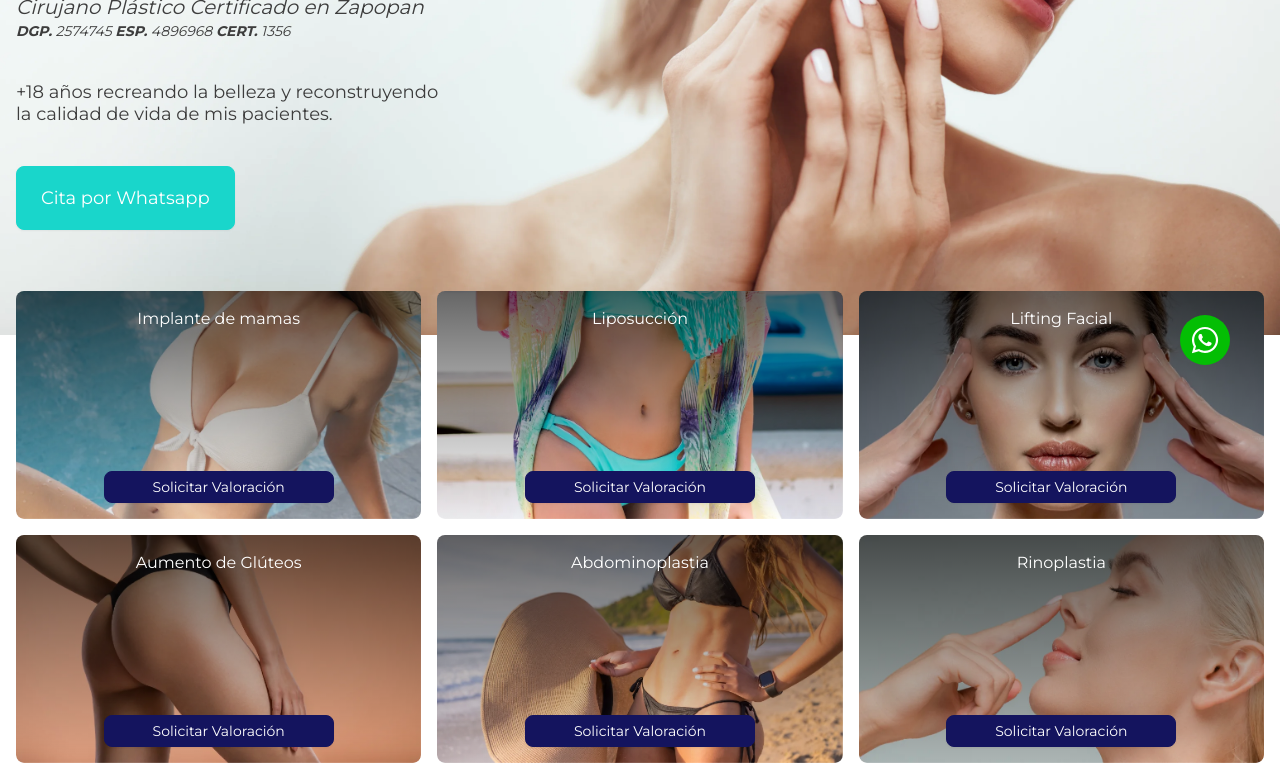
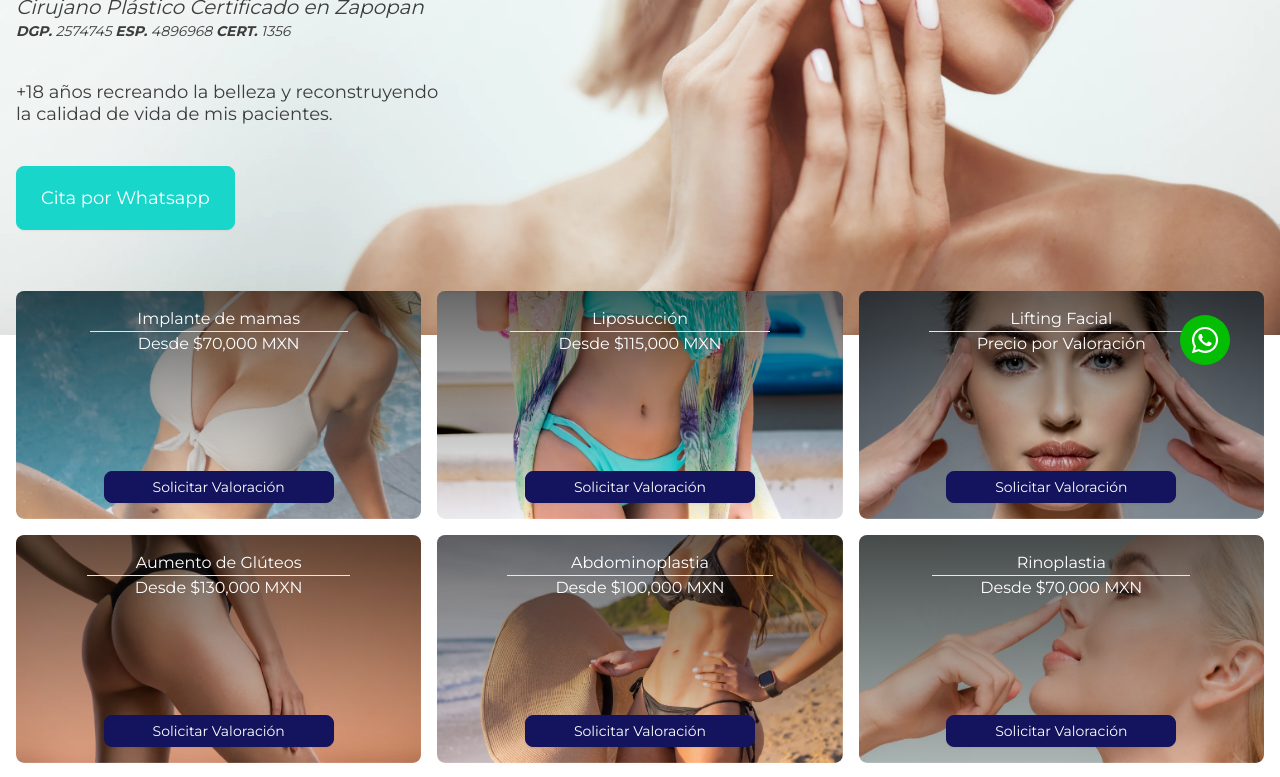
Before and after one commit to senso-mx/dr_francisco_camacho, a Next.js app: page / in a window 1280 px wide. Shown: the part 385-1162 px from the top of the page. Built offline with nearby package versions, Linux system fonts and the light colour scheme.

Commit message:
add prices

```diff
--- a/src/components/Surgeries.jsx
+++ b/src/components/Surgeries.jsx
@@ -1,33 +1,39 @@
 const SURGERIES = [
   {
     title: "Implante de mamas",
-    image: `${process.env.BASE_PATH || ''}/images/implantesdemama.webp`,
+    image: `${process.env.BASE_PATH || ""}/images/implantesdemama.webp`,
     link: process.env.NEXT_PUBLIC_WHATSAPP_LINK,
+    price: "Desde $70,000 MXN",
   },
   {
     title: "Liposucción",
-    image: `${process.env.BASE_PATH || ''}/images/lipo.webp`,
+    image: `${process.env.BASE_PATH || ""}/images/lipo.webp`,
     link: process.env.NEXT_PUBLIC_WHATSAPP_LINK,
+    price: "Desde $115,000 MXN",
   },
   {
     title: "Lifting Facial",
-    image: `${process.env.BASE_PATH || ''}/images/lifting.webp`,
+    image: `${process.env.BASE_PATH || ""}/images/lifting.webp`,
     link: process.env.NEXT_PUBLIC_WHATSAPP_LINK,
+    price: "Precio por Valoración",
   },
   {
     title: "Aumento de Glúteos",
-    image: `${process.env.BASE_PATH || ''}/images/gluteos.webp`,
+    image: `${process.env.BASE_PATH || ""}/images/gluteos.webp`,
     link: process.env.NEXT_PUBLIC_WHATSAPP_LINK,
+    price: "Desde $130,000 MXN",
   },
   {
     title: "Abdominoplastia",
-    image: `${process.env.BASE_PATH || ''}/images/abdomino.webp`,
+    image: `${process.env.BASE_PATH || ""}/images/abdomino.webp`,
     link: process.env.NEXT_PUBLIC_WHATSAPP_LINK,
+    price: "Desde $100,000 MXN",
   },
   {
     title: "Rinoplastia",
-    image: `${process.env.BASE_PATH || ''}/images/rino.webp`,
+    image: `${process.env.BASE_PATH || ""}/images/rino.webp`,
     link: process.env.NEXT_PUBLIC_WHATSAPP_LINK,
+    price: "Desde $70,000 MXN",
   },
 ];
 
@@ -45,12 +51,17 @@ export default function Surgeries() {
               backgroundRepeat: "no-repeat",
               backgroundSize: "cover",
               backgroundColor: "transparent",
-              aspectRatio : "16/9",
-              position: "relative"
+              aspectRatio: "16/9",
+              position: "relative",
             }}
           >
             <div className="absolute top-0 left-0 w-full h-full gradiente rounded-lg"></div>
-            <h3 className="text-center text-white z-10">{surgery.title}</h3>
+            <div className="z-10">
+              <h3 className="text-center text-white">{surgery.title}</h3>
+                  <hr />
+                  <p className="px-12 text-white">{surgery.price}</p>
+            </div>
+
             <a
               className="btn btn-secondary btn-sm px-12  z-10"
               href={surgery.link}
```
